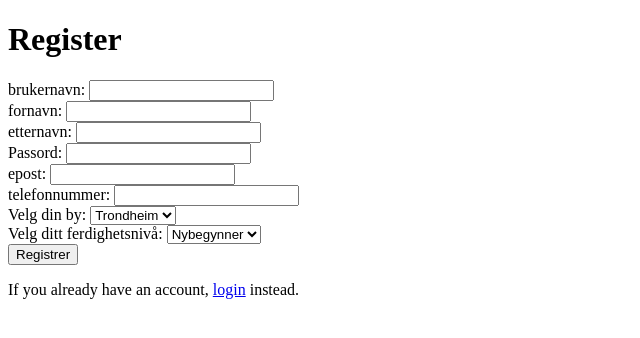
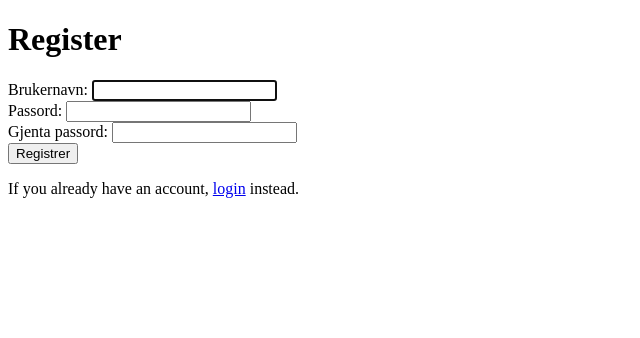
Before and after one commit to ingebjorgtorresen/TippToppTur, a Django app: page /login_page/ in a window 1280 px wide. Shown: the top 338 px of the page, without its empty margins (0-640 px from the left). Run offline with Django 4.2, Linux system fonts and the light colour scheme.

Commit message:
feat:(#2.3) - fixed newuser.html
Co-authored-by: @mathiaoa

```diff
--- a/templates/login_page/newuser.html
+++ b/templates/login_page/newuser.html
@@ -11,42 +11,34 @@
     <!--Register-->
     <div class="container py-5">
         <h1>Register</h1>
-        <form action="/register/">
-            <label for="brukernavn">brukernavn: </label>
-            <input id="brukernavn" type="text" name="brukernavn" value="{{ brukernavn }}">
+        <form action="/register/" method="get">
+            <label for="brukernavn">Brukernavn: </label>
+            {{ form.username }}
             <br>
+            {% comment %}
             <label for="fornavn">fornavn: </label>
-            <input id="fornavn" type="text" name="fornavn" value="{{ fornavn }}">
+            <input id="fornavn" type="text" name="fornavn" value="{{ form. }}">
             <br>
             <label for="etternavn">etternavn: </label>
             <input id="etternavn" type="text" name="etternavn" value="{{ etternavn }}">
             <br>
+            {% endcomment %}
             <label for="passord">Passord: </label>
-            <input id="passord" type="text" name ="passord" value="{{ passord }}">
+            {{ form.password1 }}
+            <br>
+            <label for="passord">Gjenta passord: </label>
+            {{ form.password2 }}
             <br>
 
-
-            <label for="email">epost: </label>
-            <input id="email" type="text" name="email" value="{{ email }}">
+        {% comment %}
+            <label for="email">Epost: </label>
+            {{ form.email }}
             <br>
-            <label for="telefonnr">telefonnummer: </label>
-            <input id="telefonnr" type="text" name="telefonnr" value="{{ telefonnr }}">
-            <br>
-            <label for="by">Velg din by: </label>
-            <select id="by" name="by">
-                <option value="trondheim">Trondheim</option>
-                <option value="bergen">Bergen</option>
-                <option value="oslo">Oslo</option>
-                <option value="tromsø">Tromsø</option>
-            </select>
-            <br>
-            <label for="ferdighetsnivå">Velg ditt ferdighetsnivå: </label>
-            <select name="ferdighetsnivå" id="ferdighetsnivå">
-                <option value="nybegynner">Nybegynner</option>
-                <option value="erfaren">Erfaren</option>
-                <option value="ekspert">Ekspert</option>
-            </select>
-
+            {% endcomment %}
+            {%comment  %}
+            <label for="telefonnr">Telefonnummer: </label>
+            {{ form.telefonnummer }}
+            {% endcomment %}
         </form>
 
         <form method="POST">
```
